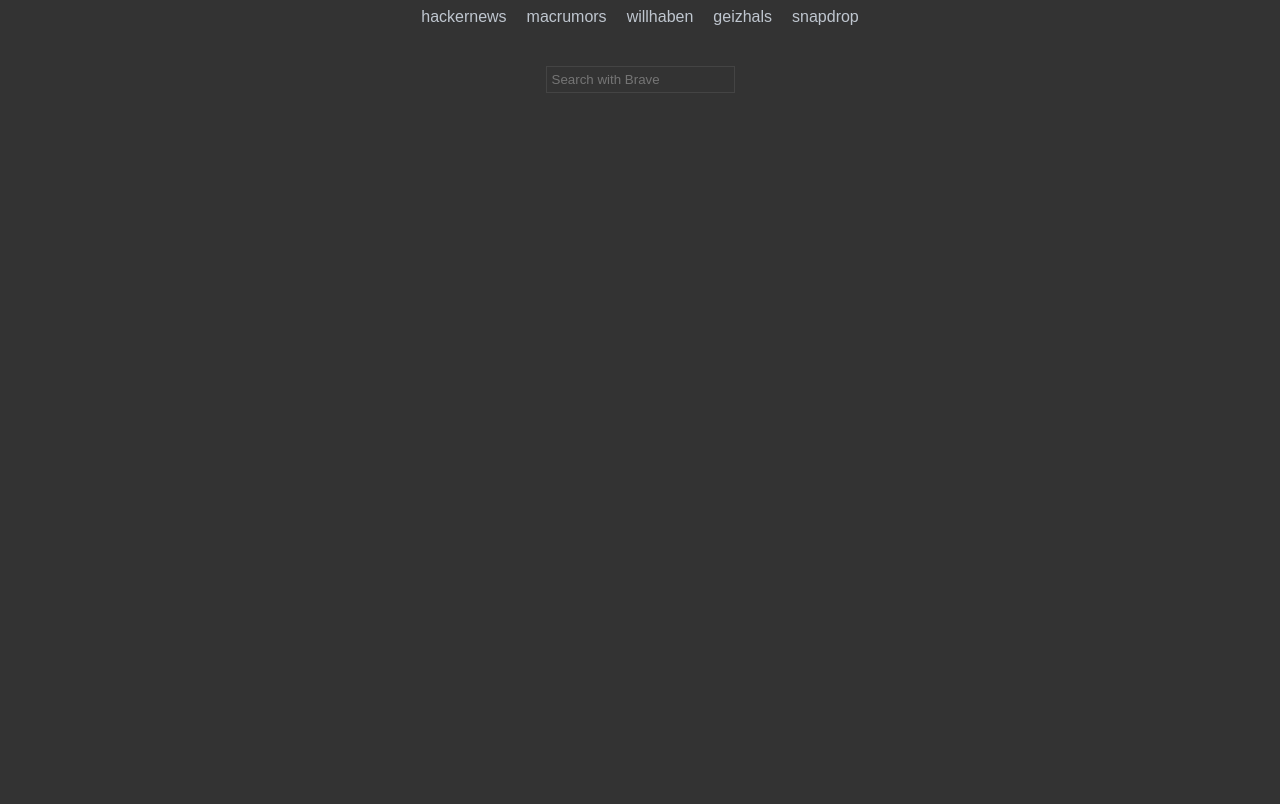
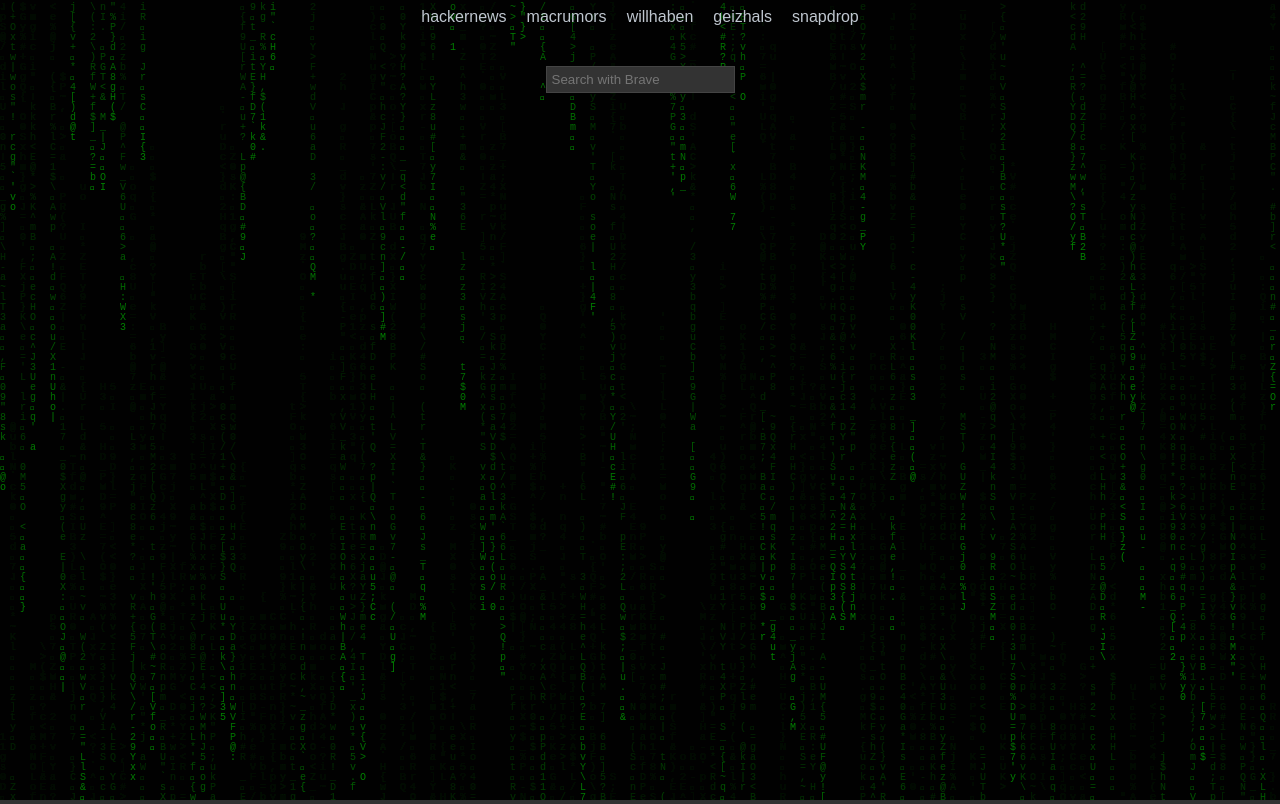
Before and after one commit to unfriend/startpage.github.io, a plain HTML site: page index.html in a window 1280 px wide. Drawn offline with Linux system fonts and the light colour scheme; no server answers.

Commit message:
added matrix background, 1337 :D

```diff
--- a/index.html
+++ b/index.html
@@ -11,7 +11,6 @@
             background-color: #333;
             color: #f0f0f0;
         }
-
 
         .search-container {
             display: flex;
@@ -38,7 +37,6 @@
         padding: 5px 10px;
         cursor: pointer;
          }
-
 
         .search-bar input[type="submit"]:hover {
             background-color: #6f84a2;
@@ -91,9 +89,21 @@
             margin-right: 10px;
         }
 
+        .matrix-container {
+            position: absolute;
+            top: 0;
+            left: 0;
+            width: 100%;
+            height: 100%;
+            z-index: -1;
+        }
+
     </style>
 </head>
 <body>
+    <div class="matrix-container">
+        <canvas id="matrixCanvas"></canvas>
+    </div>
 
     <div class="link-container">
         <a href="https://news.ycombinator.com/" class="spaced-link">hackernews</a>
@@ -115,6 +125,42 @@
     </div>
 
     <script>
+        const canvas = document.getElementById('matrixCanvas');
+        const ctx = canvas.getContext('2d');
+
+        canvas.width = window.outerWidth;
+        canvas.height = window.outerHeight;
+
+        const fontSize = 10;
+        const columns = canvas.width / fontSize;
+
+        const drops = [];
+        // Initialize the drops array with random y-coordinates
+        for (let x = 0; x < columns; x++) {
+            drops[x] = Math.floor(Math.random() * (canvas.height / fontSize));
+        }
+
+        function drawMatrix() {
+            ctx.fillStyle = 'rgba(0, 0, 0, 0.05)';
+            ctx.fillRect(0, 0, canvas.width, canvas.height);
+
+            ctx.fillStyle = '#008000';
+            ctx.font = fontSize + 'px monospace';
+
+            for (let i = 0; i < drops.length; i++) {
+                const text = String.fromCharCode(Math.random() * 128);
+                ctx.fillText(text, i * fontSize, drops[i] * fontSize);
+
+                if (drops[i] * fontSize > canvas.height && Math.random() > 0.975) {
+                    drops[i] = 0;
+                }
+
+                drops[i]++;
+            }
+        }
+
+        setInterval(drawMatrix, 80);
+
 
         const hackerNewsList = document.getElementById('hacker-news-list');
 
```
